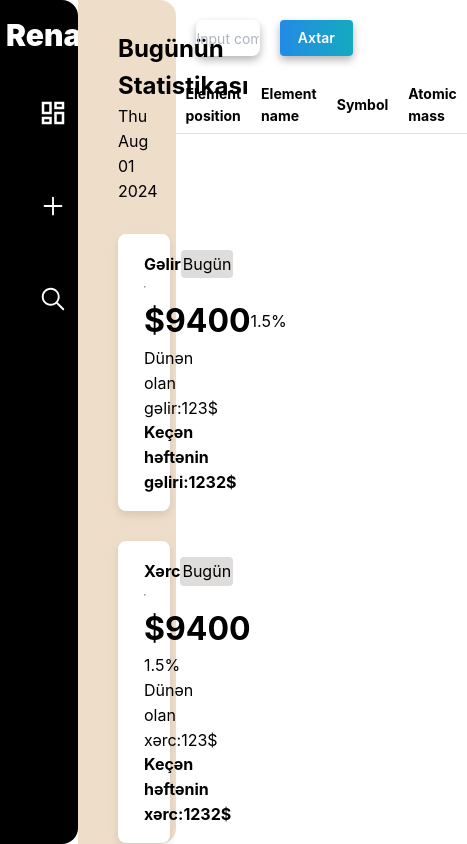
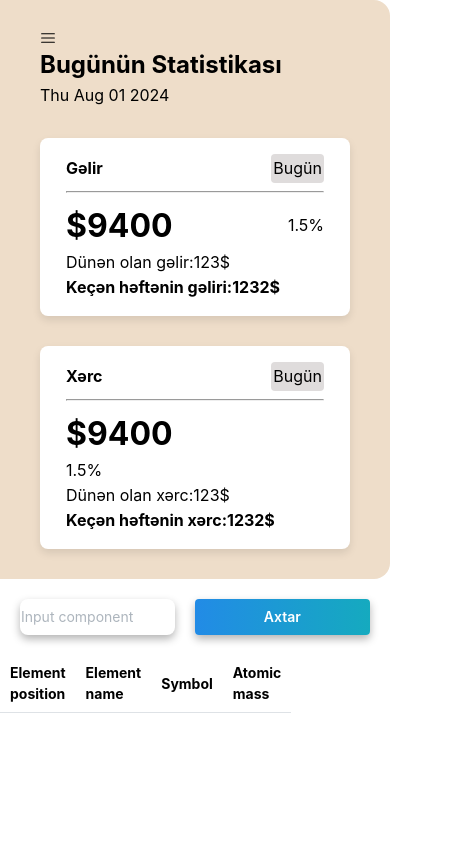
Before and after one commit to YusifAliyev037/Cars, a React (Vite) app: page / in a window 390 px wide. Shown: the whole page, 467 px wide, since content can reach past the window. Built offline with nearby package versions, Linux system fonts and the light colour scheme.

Commit message:
responsivemodal

```diff
--- a/src/components/MainModal/Mainmodal.tsx
+++ b/src/components/MainModal/Mainmodal.tsx
@@ -4,12 +4,19 @@ import { IoAdd } from 'react-icons/io5'
 import { IoIosSearch } from 'react-icons/io'
 import { useNavigate } from 'react-router-dom'
 import { ROUTER } from '../../constant/router'
-function Mainmodal() {
+import React from 'react'
+
+interface MainModalProps{
+  isOpen?: boolean;
+  onClose?: ()=>void
+}
+const Mainmodal:React.FC<MainModalProps>=( {isOpen, onClose})=> {
 
   const navigate = useNavigate()
+  // if (!isOpen) return null
   return (
     <>
-    <div className={style.modal}>
+    <div className={`${style.modal} ${isOpen ? style.open : ''}`} onClick={onClose}>
     <div className={style.logo}>
       <img src="/logo.jpg" alt="" width={50} />
       <p className={style.logoName}>Renault</p>
--- a/src/components/MainModal/index.module.css
+++ b/src/components/MainModal/index.module.css
@@ -19,7 +19,15 @@
     height: 100vh;
     width: 20%;
     border-radius: 0 16px 16px 0;
+
 }
+
+
+
+  .modal.open {
+    opacity: 1;
+    visibility: visible;
+  }
 
 .navbar{
     display: flex;
@@ -58,3 +66,20 @@
 .navbarComponent:hover{
     background-color: rgb(0, 102, 255);
 }
+
+@media only screen and (max-width: 768px) {
+    .modal {
+        position: fixed;
+        top: 0;
+        left: 0;
+        width: 100%;
+        height: 100%;
+        background: rgba(0, 0, 0, 0.921); /* Darker background for better visibility */
+        display: flex;
+        flex-direction: column;
+        z-index: 1000;
+        transition: opacity 0.3s ease;
+        opacity: 0;
+      }
+
+}
--- a/src/pages/home/home.tsx
+++ b/src/pages/home/home.tsx
@@ -1,6 +1,8 @@
 import { Button, Input, Table } from '@mantine/core';
 import style from "./index.module.css"
 import Mainmodal from '../../components/MainModal/Mainmodal';
+import { RxHamburgerMenu } from 'react-icons/rx';
+import { useState } from 'react';
 // import "@mantine/core/styles.css"
 
 
@@ -10,6 +12,9 @@ function App() {
 
   const currentDate = new Date().toDateString()
 
+  const [modalOpen, setmodalOpen] = useState<boolean>(false);
+
+  const toggleModal = () => setmodalOpen(!modalOpen)
 
   // const rows = elements.map((element) => (
   //   <Table.Tr key={element.name}>
@@ -25,9 +30,11 @@ function App() {
   return (
     <>
     <div className={style.content}>
-      <Mainmodal/>
+
+      <Mainmodal isOpen={modalOpen} onClose={toggleModal}/>
       <div className={style.section2}>
          <div className={style.maintitle}>
+         <RxHamburgerMenu className={style.ham} onClick={toggleModal} />
           <h2>Bugünün Statistikası</h2>
           <p>{currentDate}</p>
          </div>
--- a/src/pages/home/index.module.css
+++ b/src/pages/home/index.module.css
@@ -77,3 +77,36 @@
     box-shadow: 0 4px 8px rgba(0, 0, 0, 0.297);
 
   }
+
+  .ham{
+    cursor: pointer;
+    display: none;
+  }
+
+
+@media only screen and (max-width: 768px) {
+
+    .content{
+        display: flex;
+        flex-direction: column;
+    }
+
+    .section2{
+        width: 100%;
+        padding-bottom:30px ;
+    }
+
+    .search{
+        width: 100%;
+    }
+    .button{
+        width: 100%;
+    }
+    .input{
+        width: 370px;
+    }
+
+    .ham{
+        display: block;
+    }
+}
```
